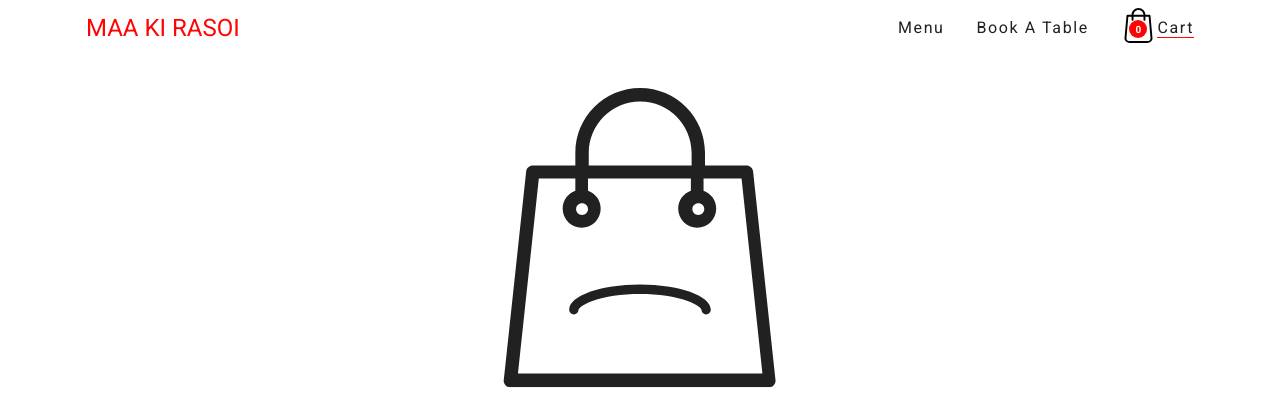
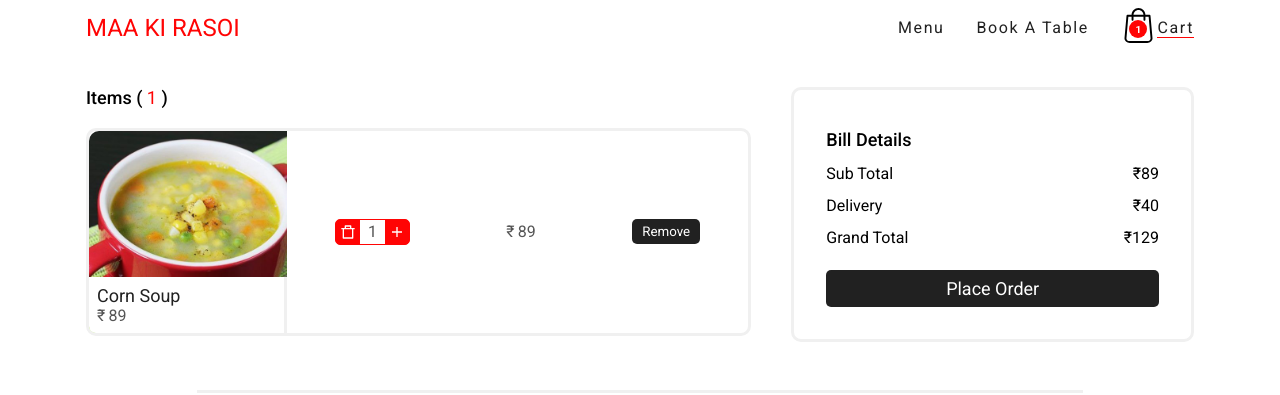
Before and after one commit to geekyAbhijeetSr/Maa-Ki-Rasoi-Restaurant-App, a React (Create React App) app: page /cart in a window 1280 px wide. Shown: the top 395 px of the page. Built offline with nearby package versions, Linux system fonts and the light colour scheme.

Commit message:
change bin icon :)

```diff
--- a/src/Components/Cart/CartItem.js
+++ b/src/Components/Cart/CartItem.js
@@ -1,6 +1,6 @@
 import React from 'react'
 import { IoMdRemove } from 'react-icons/io'
-import { AiFillDelete } from 'react-icons/ai'
+import { RiDeleteBin7Line } from 'react-icons/ri'
 import { IoMdAdd } from 'react-icons/io'
 
 import './cartItem.scss'
@@ -29,7 +29,7 @@
                         <div className='qbtn' onClick={() => removeItem(item.id)}>
                             {item.selectedQty > 1 ?
                                 <IoMdRemove /> :
-                                <AiFillDelete />
+                                <RiDeleteBin7Line />
                             }
 
                         </div>
--- a/src/Components/MenuPage/MenuItem.js
+++ b/src/Components/MenuPage/MenuItem.js
@@ -2,7 +2,7 @@
 import './menuItem.scss'
 import { IoMdRemove } from 'react-icons/io'
 import { IoMdAdd } from 'react-icons/io'
-import { RiDeleteBin7Line as AiFillDelete } from 'react-icons/ri'
+import { RiDeleteBin7Line } from 'react-icons/ri'
 
 function MenuItem(props) {
     const { item, addItem, removeItem } = props
@@ -26,7 +26,7 @@
                             <div className='qbtn' onClick={() => removeItem(item.id)}>
                                 {item.selectedQty > 1 ?
                                     <IoMdRemove /> :
-                                    <AiFillDelete />
+                                    <RiDeleteBin7Line />
                                 }
 
                             </div>
--- a/src/Components/menuData/menuData.js
+++ b/src/Components/menuData/menuData.js
@@ -44,8 +44,8 @@
         category: 'soup',
         price: 89,
         img: corn_soup,
-        selectedQty: 0,
-        total: 0,
+        selectedQty: 1,
+        total: 89,
     },
     {
         id: 1,
```
